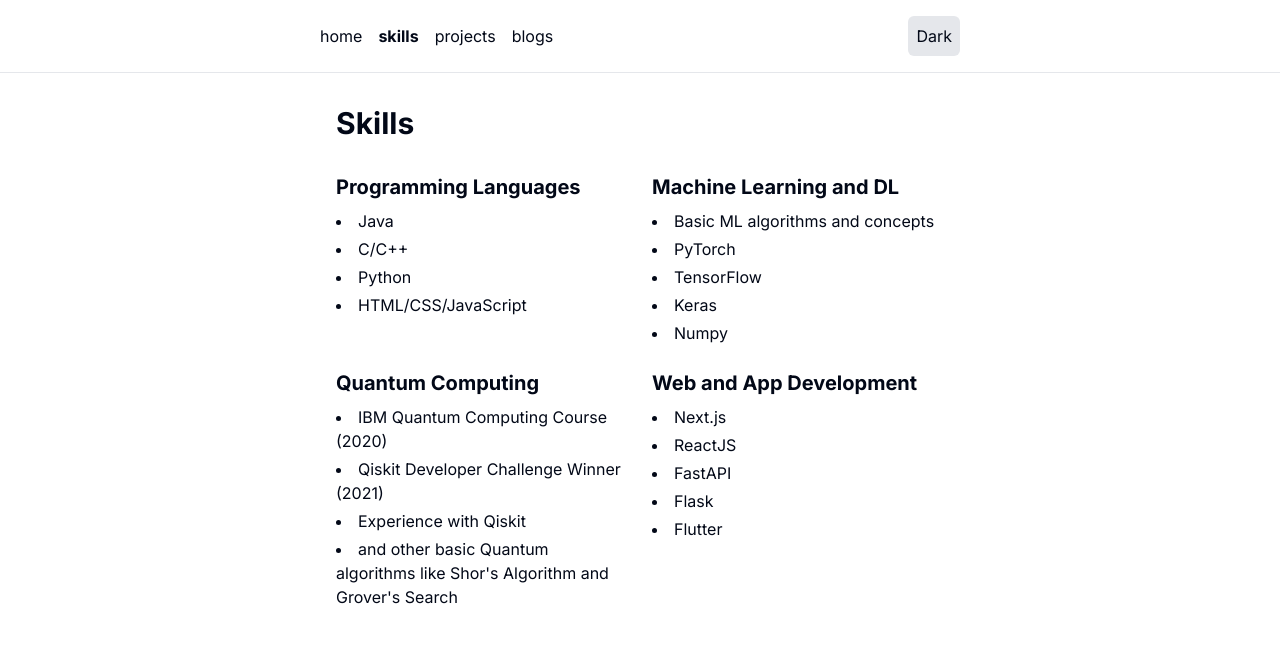
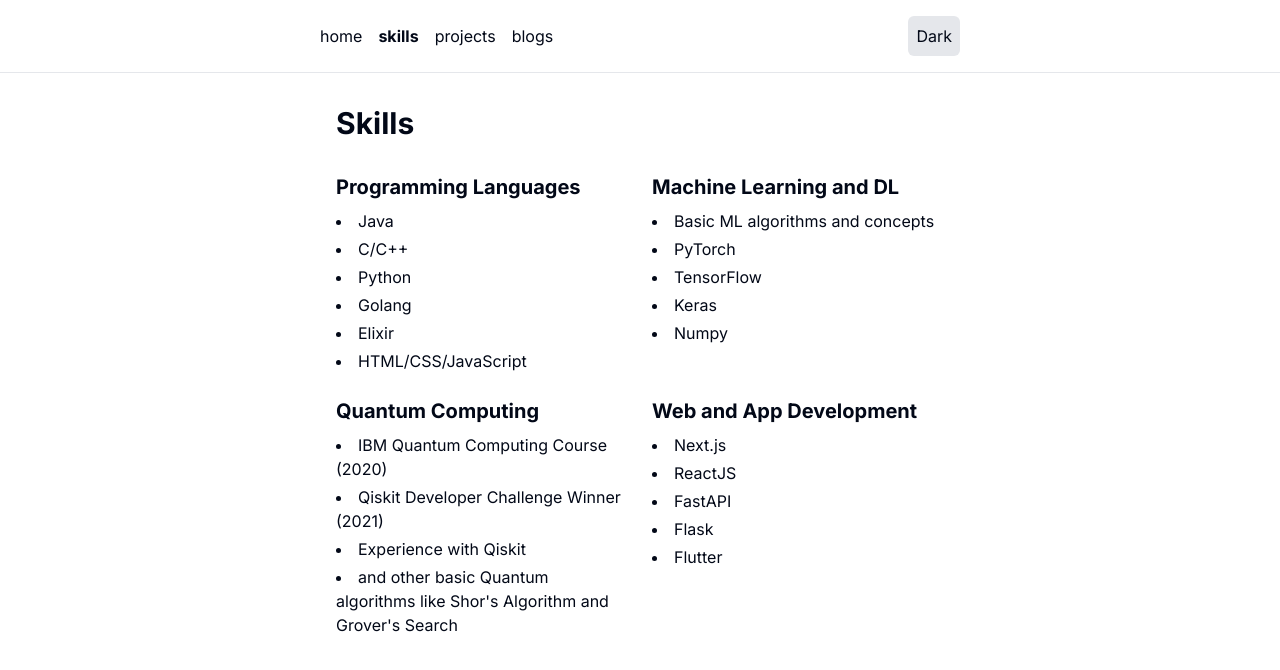
Before and after one commit to thisisanshgupta/thisismyportfolio, a Next.js app: page /skills in a window 1280 px wide. Shown: the top 670 px of the page. Built offline with nearby package versions, Linux system fonts and the light colour scheme.

Commit message:
Update page.tsx

```diff
--- a/app/skills/page.tsx
+++ b/app/skills/page.tsx
@@ -13,6 +13,8 @@
               <li>Java</li>
               <li>C/C++</li>
               <li>Python</li>
+              <li>Golang</li>
+              <li>Elixir</li>
               <li>HTML/CSS/JavaScript</li>
             </ul>
           </div>
```
